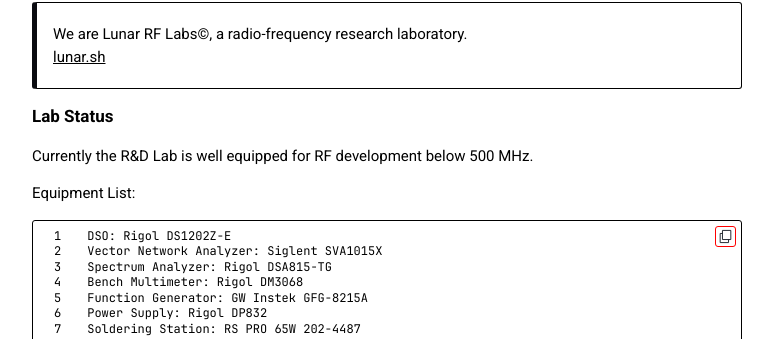
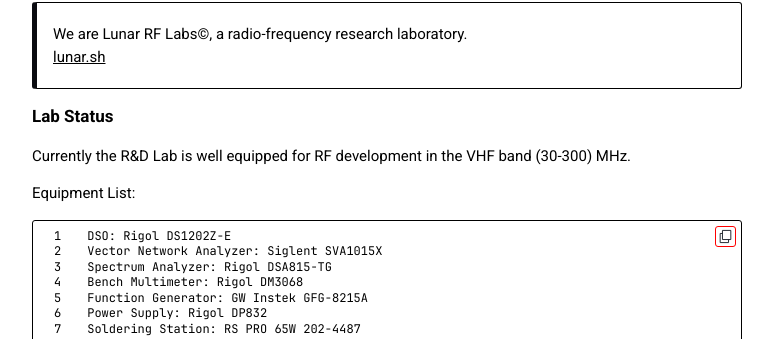
Before and after one commit to microstub/microstub.github.io, a Jekyll site: the page built from about.md, in a window 1280 px wide. Shown: the part 1172-1511 px from the top of the page, without its empty margins (253-1026 px from the left). Built offline with Jekyll 4.4.1, drawn with Linux system fonts in a browser that asks for light colours; nearby versions of some CDN libraries.

Commit message:
Update about.md

```diff
--- a/about.md
+++ b/about.md
@@ -48,7 +48,7 @@
 
 # Lab Status
 
-Currently the R&D Lab is well equipped for RF development below 500 MHz.
+Currently the R&D Lab is well equipped for RF development in the VHF band (30-300) MHz.
 
 Equipment List:
 
```
